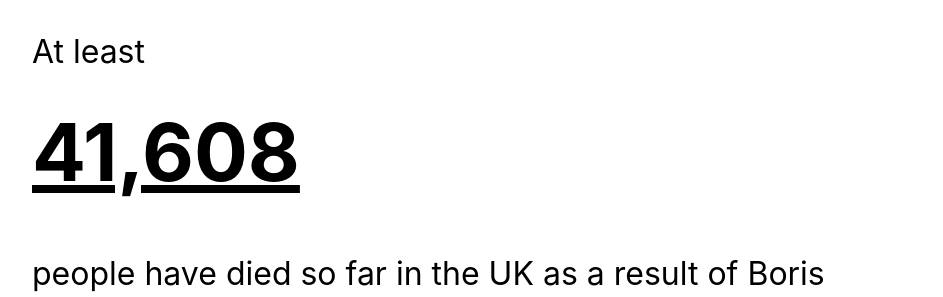
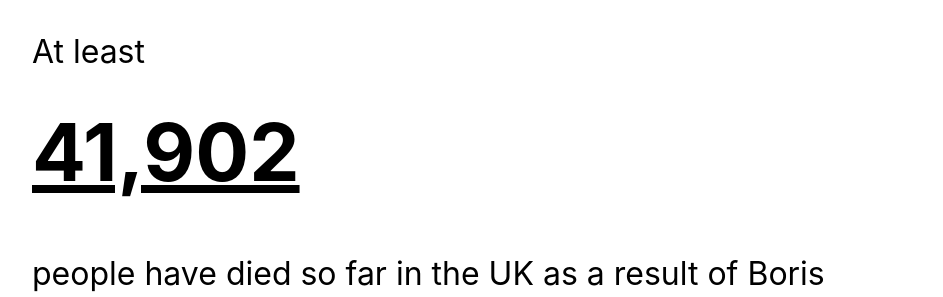
Before and after one commit to jacquescorbytuech/Boris-Johnson, a Jekyll site: the page built from index.html, in a window 1280 px wide. Shown: the top 297 px of the page, without its empty margins (168-1111 px from the left). Built offline with Jekyll 4.4.1, drawn with Linux system fonts in a browser that asks for light colours.

Commit message:
Update index.html

```diff
--- a/index.html
+++ b/index.html
@@ -3,7 +3,7 @@
 ---
 
 <p>At least</p>
-<h1>41,608</h1>
+<h1>41,902</h1>
 <p>people have died so far in the UK as a result of Boris Johnson and his government's incompetent handling of the Covid-19 crisis.</p>
 <p>According to the Financial Times and data from the Office of National Statistics, this number is likely to be <a href="https://www.ft.com/content/3c53ab12-d859-4ceb-b262-f6a0221ca129">significantly higher</a>.</p>
 <p>Still happy to have this idiot leading the country?</p>
```
